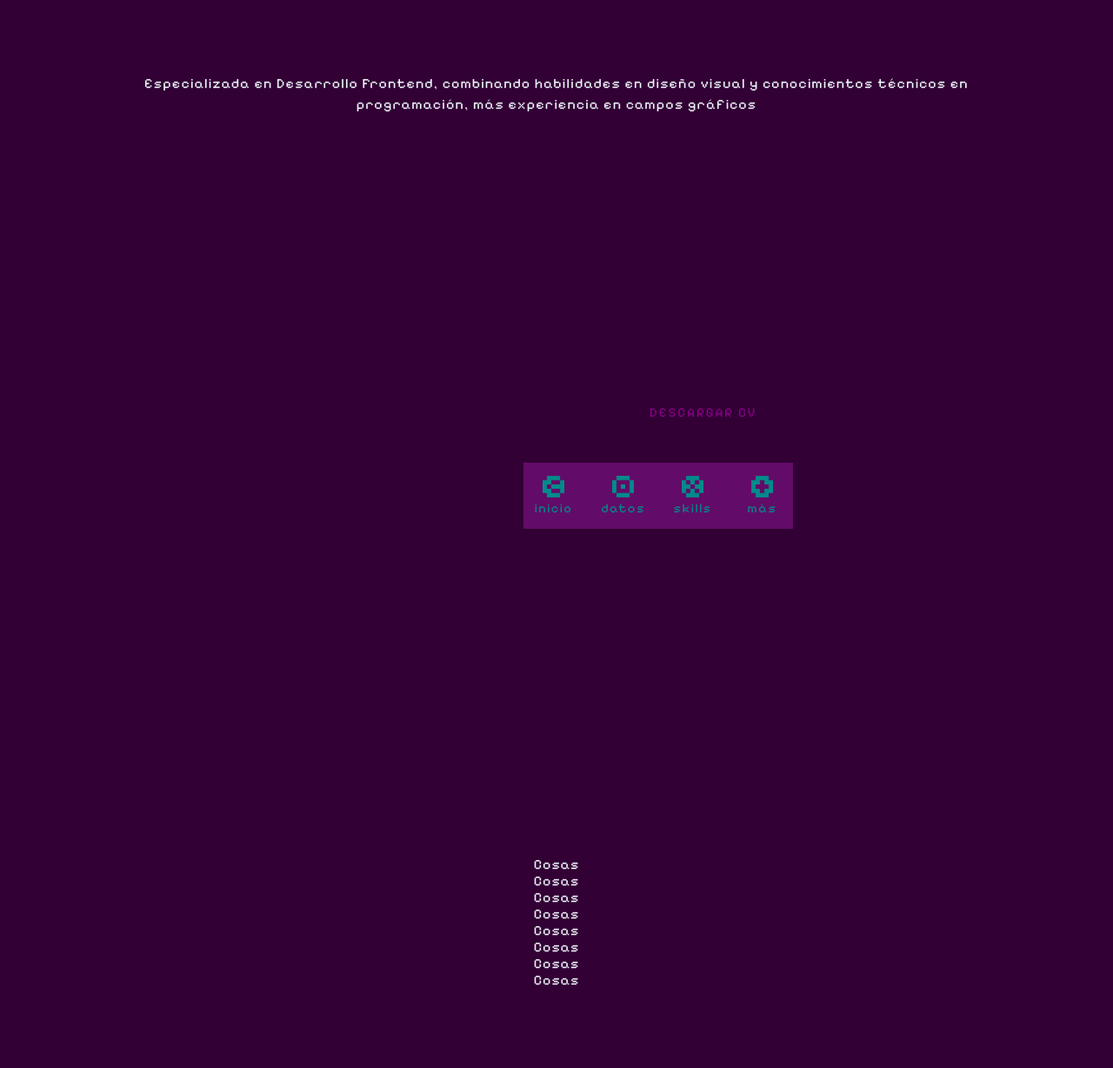
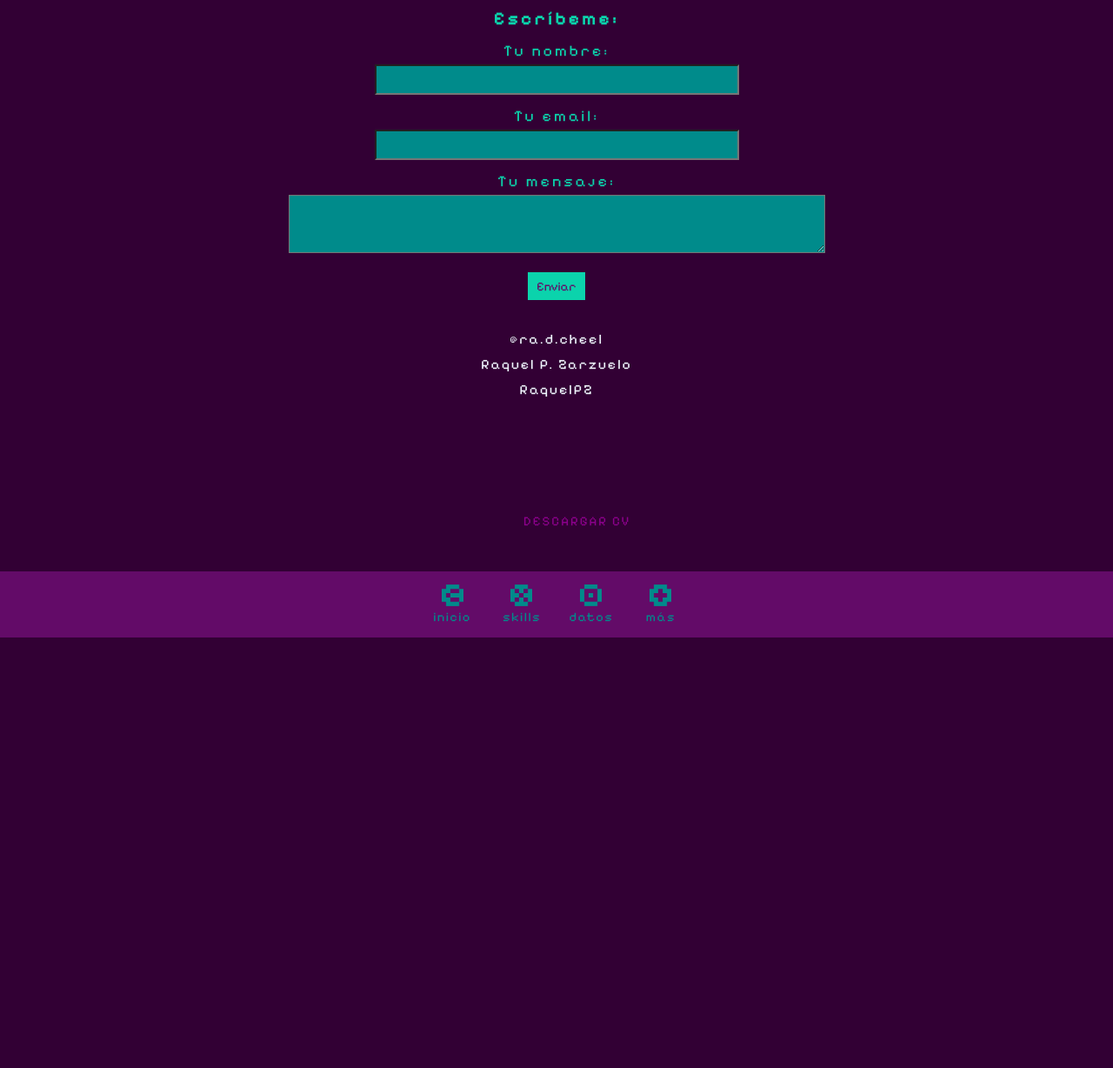
Before and after one commit to RaquelPZ/port_rpz, a plain HTML site: page more.html in a window 1280 px wide. Shown: the part 67-1295 px from the top of the page at 87% size. Before the commit the page ends 1203 px from the top, so only its background shows below. Drawn offline with Linux system fonts and the light colour scheme.

Commit message:
cambio botn

```diff
--- a/more.html
+++ b/more.html
@@ -1,5 +1,6 @@
 <!DOCTYPE html>
 <html lang="es">
+
 <head>
     <meta charset="UTF-8">
     <meta name="viewport" content="width=device-width, initial-scale=1.0">
@@ -7,34 +8,39 @@
     <link rel="preconnect" href="https://fonts.gstatic.com" crossorigin>
     <link href="https://fonts.googleapis.com/css2?family=Pixelify+Sans:wght@400..700&display=swap" rel="stylesheet">
     <link rel="stylesheet" href="src/css/style.css">
-    <title>RPZ_extra</title>
+    <title>RPZ Contacto</title>
 </head>
+
 <body>
     <header>
-        <h2>Más cosas</h2>
+        <h2>Cosas</h2>
     </header>
-    <!-- <nav>
-        <div class="name">
-            <h3>RAQUEL</h3>
-            <h3>PÉREZ ZARZUELO</h3>
+    <nav class="correo">
+        <h3>Escríbeme:</h3>
+        <form action="https://formspree.io/f/tu-endpoint" method="POST" class="contact-form">
+            <label>
+                <p>Tu nombre:</p>
+                <input type="text" name="name" required>
+            </label>
+            <label>
+                <p>Tu email:</p>
+                <input type="email" name="email" required>
+            </label>
+            <label>
+                <p>Tu mensaje: </p>
+                <textarea class="input_max" name="message" required></textarea>
+            </label>
+            <div><button class="btn_ok" type="submit">Enviar</button></div>
+        </form>
+    </nav>
+
+    <main class="rrss">
+        <div class="ofi">
+            <a href="https://www.instagram.com/ra.d.cheel/?__d=1%2F"><p class="">@ra.d.cheel</p></a>
+            <a href="https://www.instagram.com/ra.d.cheel/?__d=1%2F"><p class="">Raquel P. Zarzuelo</p></a>
+            <a href="https://www.instagram.com/ra.d.cheel/?__d=1%2F"><p class="">RaquelPZ</p></a>
         </div>
-    </nav> -->
-
-
-    <main class="text">
-        <p class=""> Especializada en Desarrollo Frontend, combinando habilidades en diseño visual y conocimientos técnicos en programación, más experiencia en campos gráficos</p>
     </main>
-           <div class="ofi">
-            <p class="">Cosas</p>
-            <p class="">Cosas</p>
-            <p class="">Cosas</p>
-            <p class="">Cosas</p>
-            <p class="">Cosas</p>
-            <p class="">Cosas</p>
-            <p class="">Cosas</p>
-            <p class="">Cosas</p>
-        </div>
-    <aside>
     <aside>
         <button class="pulse"><a href="https://www.youtube.com/watch?v=yebNIHKAC4A&list=RDyebNIHKAC4A&start_radio=1"><p>DESCARGAR CV</p></a></button>
     </aside>
@@ -43,13 +49,13 @@
                     <img src="public/images/boton_atras.png" alt="imagen boton">
                     <p>inicio</p>
                 </a></button></div>
+                        <div class="btn_mini"><button><a href="skills.html">
+                    <img src="public/images/boton_skills.png" alt="imagen boton">
+                    <p>skills</p>
+                </a></button></div>
         <div class="btn_mini"><button><a href="datos.html">
                     <img src="public/images/boton_yo.png" alt="imagen boton">
                     <p>datos</p>
-        </a></button></div>
-        <div class="btn_mini"><button><a href="skills.html">
-            <img src="public/images/boton_skills.png" alt="imagen boton">
-            <p>skills</p>
                 </a></button></div>
         <div class="btn_mini"><button><a href="more.html">
                     <img src="public/images/boton_mas.png" alt="imagen boton">
@@ -57,5 +63,7 @@
                 </a></button></div>
     </footer>
 
+
 </body>
+
 </html>
```
Also changed, not shown: datos.html (+4 -4 lines), home.html (+5 -1 lines), index.html (+3 -1 lines), skills.html (+4 -4 lines). Lines whose indentation alone changed are shown as unchanged.
